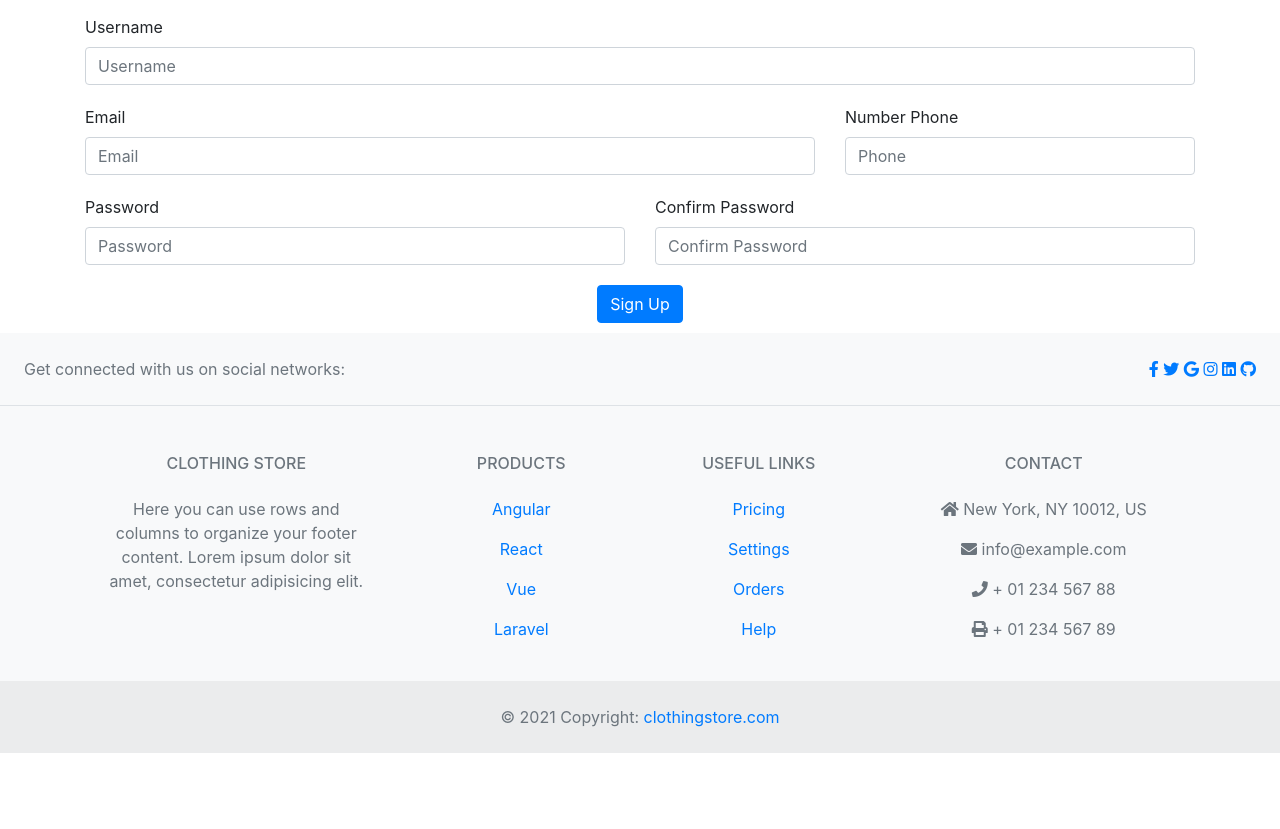
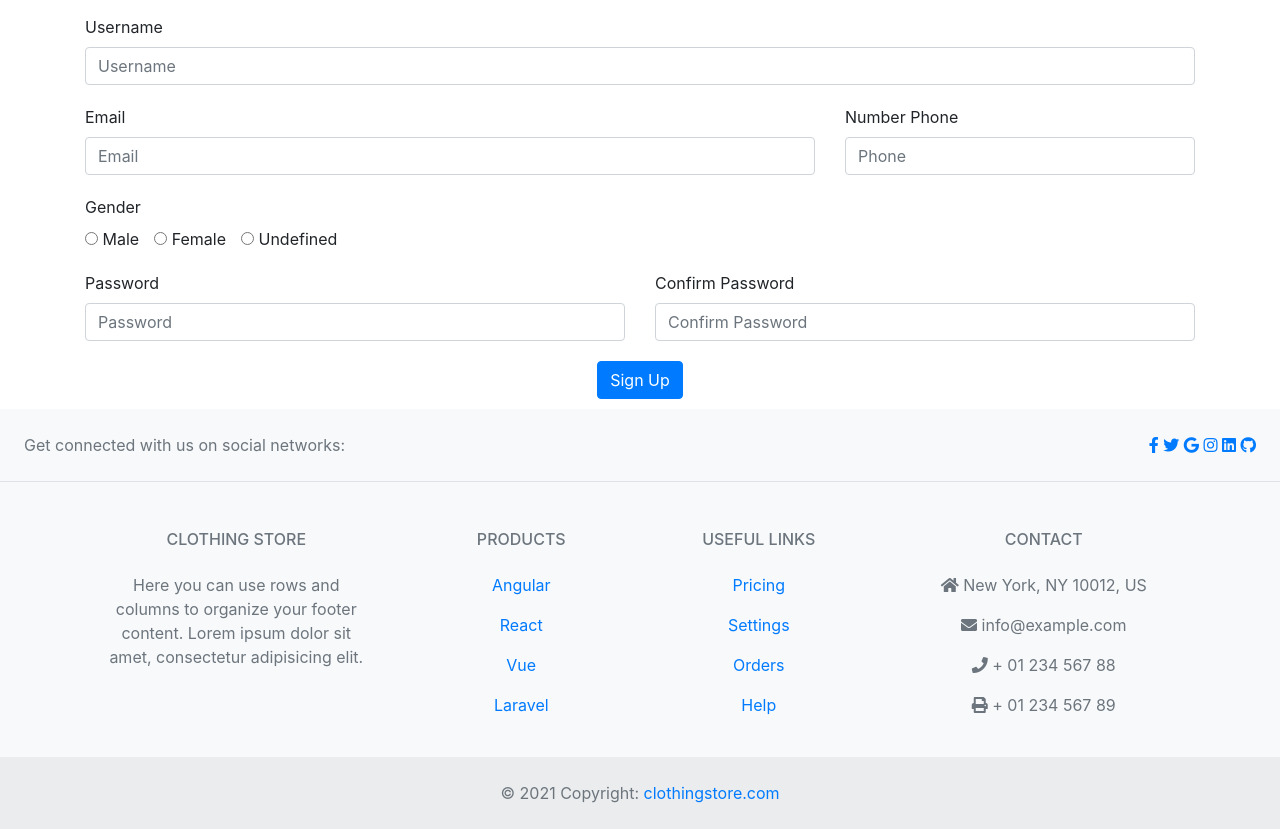
Before and after one commit to zJvco/clothing-store-flask, a Flask app: page /signup in a window 1280 px wide. Shown: the part 167-996 px from the top of the page. Before the commit the page ends 920 px from the top, so only its background shows below. Run offline with Flask 2, Linux system fonts and the light colour scheme; some libraries are stand-ins or nearby versions.

Commit message:
Adicionado o campo genero à pagina registrar

```diff
--- a/app/forms.py
+++ b/app/forms.py
@@ -1,5 +1,5 @@
 from flask_wtf import FlaskForm
-from wtforms import StringField, IntegerField, SubmitField, PasswordField
+from wtforms import StringField, IntegerField, SubmitField, PasswordField, RadioField
 from wtforms.validators import Length, Email, DataRequired, EqualTo, Optional, ValidationError
 
 from .models import User
@@ -14,6 +14,7 @@ class SigninForm(FlaskForm):
 class SignupForm(FlaskForm):
     username = StringField(label="Username", validators=[Length(min=4, max=50), DataRequired()])
     email = StringField(label="Email", validators=[Email(), DataRequired()])
+    gender = RadioField(label="Gender", validators=[DataRequired()], choices=[('radio1', 'Male'), ('radio2', 'Female'), ('radio3', 'Undefined')])
     phone = IntegerField(label="Number Phone", validators=[Optional()])
     password = PasswordField(label="Password", validators=[Length(min=6, max=128), DataRequired()])
     password_confirm = PasswordField(label="Confirm Password", validators=[EqualTo("password"), DataRequired()])
--- a/app/models.py
+++ b/app/models.py
@@ -5,7 +5,6 @@ from flask_login import UserMixin
 from sqlalchemy.sql import func
 
 from . import db, bcrypt, login_manager
-
 
 users_has_products = db.Table("users_has_products",
     db.Column("user_id", db.Integer, db.ForeignKey("users.id")),
--- /dev/null
+++ b/app/static/style/signup.css
@@ -0,0 +1,13 @@
+.radio-list {
+    display: flex;
+    list-style-type: none;
+    margin: 0
+}
+
+.radio-list li {
+    margin-right: 15px;
+}
+
+.radio-list li label {
+    margin: 0;
+}
--- a/app/templates/auth/signup.html
+++ b/app/templates/auth/signup.html
@@ -1,4 +1,8 @@
 {% extends "base.html" %}
+
+{% block csslinks %}
+<link rel="stylesheet" href="{{ url_for('static', filename='style/signup.css') }}">
+{% endblock %}
 
 {% block title %}
 Sign up
@@ -22,6 +26,10 @@ Sign up
             {{ form.phone.label(class="form-label") }}
             {{ form.phone(class="form-control", id="inputPhone", placeholder="Phone") }}
         </div>
+        <div class="inpt-field col-12">
+            {{ form.gender.label(class="form-label") }}
+            {{ form.gender(class="radio-list") }}
+        </div>
         <div class="inpt-field col-md-6">
             {{ form.password.label(class="form-label") }}
             {{ form.password(class="form-control", id="inputPassword", placeholder="Password") }}
--- a/app/templates/base.html
+++ b/app/templates/base.html
@@ -10,6 +10,7 @@
         integrity="sha384-Gn5384xqQ1aoWXA+058RXPxPg6fy4IWvTNh0E263XmFcJlSAwiGgFAW/dAiS6JXm" crossorigin="anonymous">
     <link rel="stylesheet" href="{{ url_for('static', filename='style/style.css') }}">
     <link rel="stylesheet" href="{{ url_for('static', filename='font-awesome/css/all.min.css') }}">
+    {% block csslinks %}{% endblock %}
     <title>Clothing Store - {% block title %}{% endblock %}</title>
 </head>
 
```
Also changed, not shown: app/store.db.
